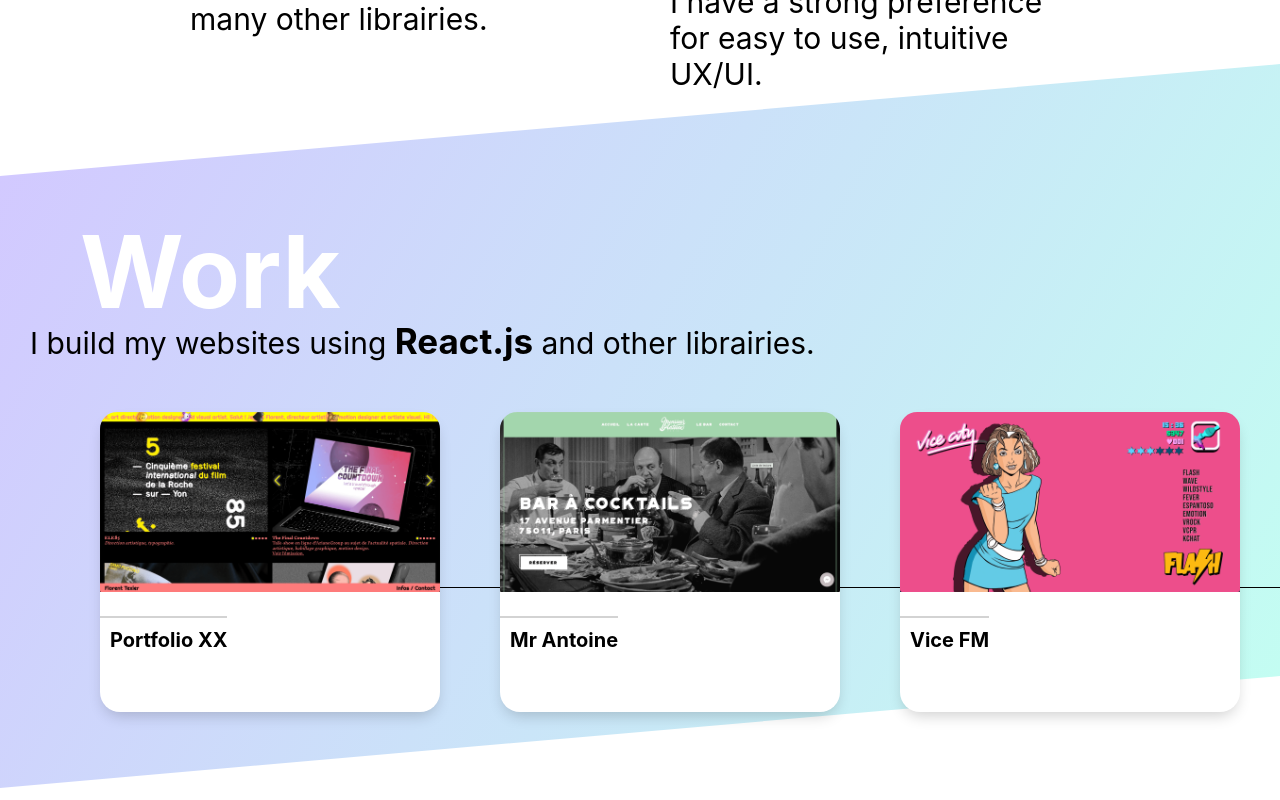
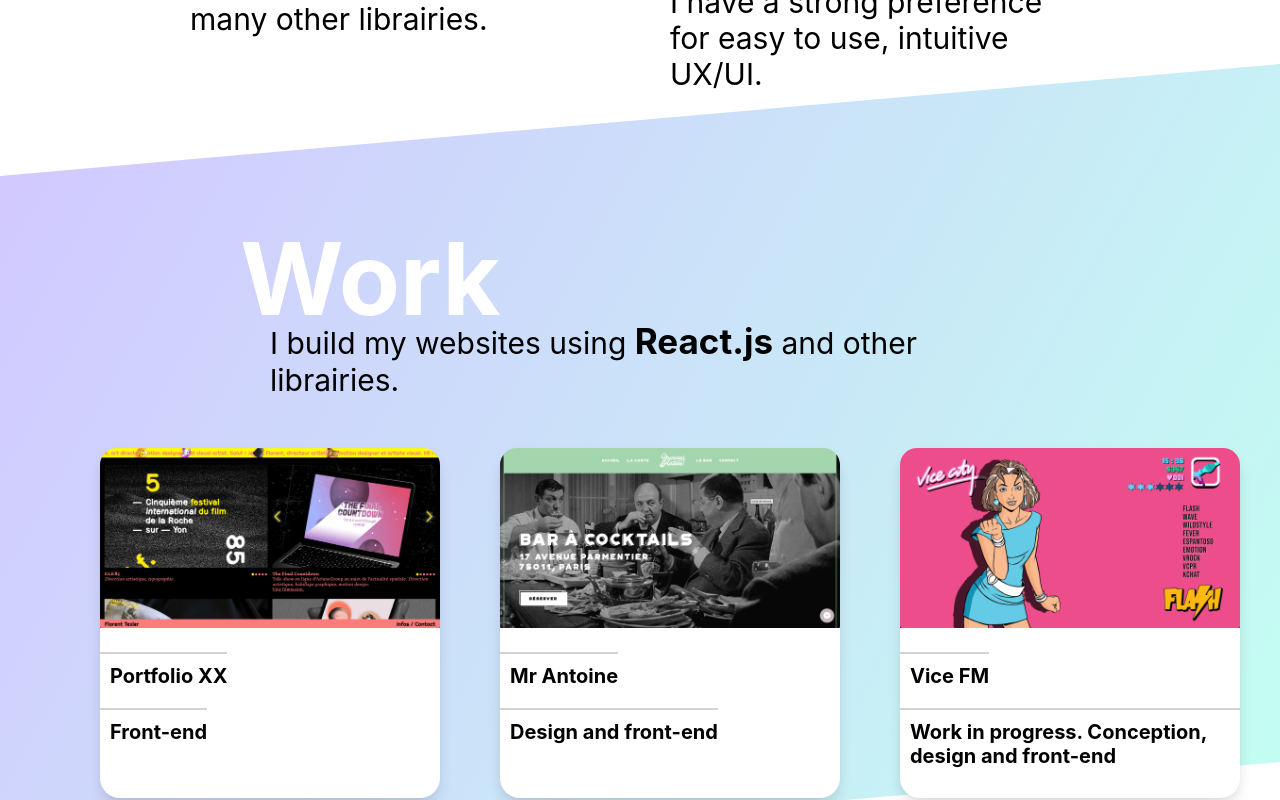
Before and after one commit to jeromenicco/my-portfolio, a React (Create React App) app: page / in a window 1280 px wide. Shown: the part 1100-1900 px from the top of the page. Built offline with nearby package versions, Linux system fonts and the light colour scheme.

Commit message:
WorkList width

```diff
--- a/src/components/Work.css
+++ b/src/components/Work.css
@@ -12,9 +12,6 @@
 	transform: skewY(5deg);
 }
 
-#work-parallax-text {
-
-}
 
 .work-text-container {
   text-align: left;
--- a/src/components/Work.js
+++ b/src/components/Work.js
@@ -20,7 +20,7 @@ function Work() {
                       marginTop: 100 * percentage,
                     }}>
                       <p className='work-background-text' id='work-parallax-text'>
-                      Work
+                        Work
                       </p>
                     </div>
                   )}
@@ -29,8 +29,8 @@ function Work() {
                     <p className='work-text'>I build my websites using <span className='bold-span'>React.js</span> and other librairies.</p>
                   </div>
             </Parallax>
+          </div>
             <WorkList />
-          </div>
         </div>
     )
 }
--- a/src/components/WorkList.css
+++ b/src/components/WorkList.css
@@ -3,6 +3,7 @@
     display: flex;
     flex-direction: column;
     justify-content: space-between;
+    transform: skewY(5deg);
     /* height: 1000px; */
 }
 
--- a/src/components/WorkList.js
+++ b/src/components/WorkList.js
@@ -13,26 +13,31 @@ const items = [
       name: 'Portfolio XX',
       image: FT_DESKTOP,
       resume: 'Front-end',
+      url: 'https://florentexier.com/'
     },
     {
       name: 'Mr Antoine',
       image: ANTOINE_DESKTOP,
       resume: 'Design and front-end',
+      url: 'https://monsieurantoine.fr/'
     },
     {
       name: 'Vice FM',
       image: VICE_DESKTOP,
-      resume: 'Conception, design and front-end',
+      resume: 'Work in progress. Conception, design and front-end',
+      url: 'https://distracted-goodall-dec109.netlify.app'
     },
     {
       name: 'AVS',
       image: AVS_DESKTOP,
       resume: 'Design and front-end',
+      url: 'https://gallant-joliot-f2900d.netlify.app'
     },
     {
       name: 'Altimeter',
       image: ALTIMETER_DESKTOP,
       resume: 'Design and front-end',
+      url: 'https://altimeter.fr/'
     },
   ]
 
@@ -44,8 +49,11 @@ function WorkList() {
               return (
                 <>
                   <div className='work-item-container' key={index}>
-                    <img src={item.image} alt={item.name} />
-                    <p>{item.name}</p>
+                    <a href={`${item.url}`} target="_blank">
+                        <img src={item.image} alt={item.name} />
+                    </a>
+                      <p>{item.name}</p>
+                      <p>{item.resume}</p>
                   </div>
                   {
                     index !== items.length -1 && (
--- a/src/responsive.css
+++ b/src/responsive.css
@@ -9,7 +9,7 @@
     .navbar {
         /* width: 1000px; */
         max-width: 50em;
-        opacity: 0.9;
+        opacity: 0.95;
     }
 
     .logo-container-desktop {
@@ -83,6 +83,12 @@
 
 
     /* WORK ---------------------------------- */
+
+    .work-content {
+        max-width: 50em;
+    }
+
+
     .worklist-container {
         margin: 0;
         flex-direction: row;
@@ -94,11 +100,13 @@
 
 
     .work-item-container {
-        height: 300px;
+        height: 350px;
         min-width: 340px;
+        transition: 0.3s ease;
     }
-    #work-parallax-text {
-        margin-left: 80px;
+
+    .work-item-container:hover {
+        transform: translateY(-10px);
     }
 
     .work-stroke-container {
@@ -107,8 +115,7 @@
     }
     .work-stroke {
         width: 60px;
-        border-bottom: 1px solid black;
-        border-right: none;
+        border: none;
     }
 
     /* CONTACT ---------------------------------- */
```
